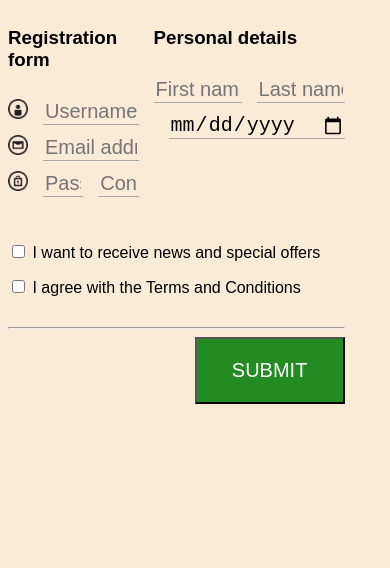
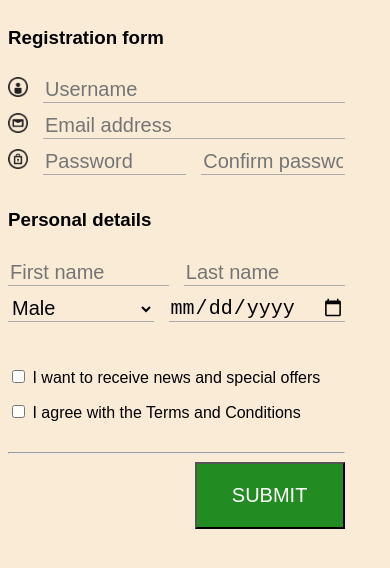
Before and after one commit to Marat1988/HTML-CSS, a plain HTML site: page HomeWork6/task3_1.html in a window 390 px wide. Drawn offline with Linux system fonts and the light colour scheme.

Commit message:
Update task3_1.css

```diff
--- a/HomeWork6/task3_1.css
+++ b/HomeWork6/task3_1.css
@@ -62,3 +62,9 @@ input[id="submitBtn"]{
     color: #fff;
     font-size: 20px;
 }
+
+@media screen and (max-width: 900px) {
+    .userData{
+        flex-direction: column;
+    }
+}
```
